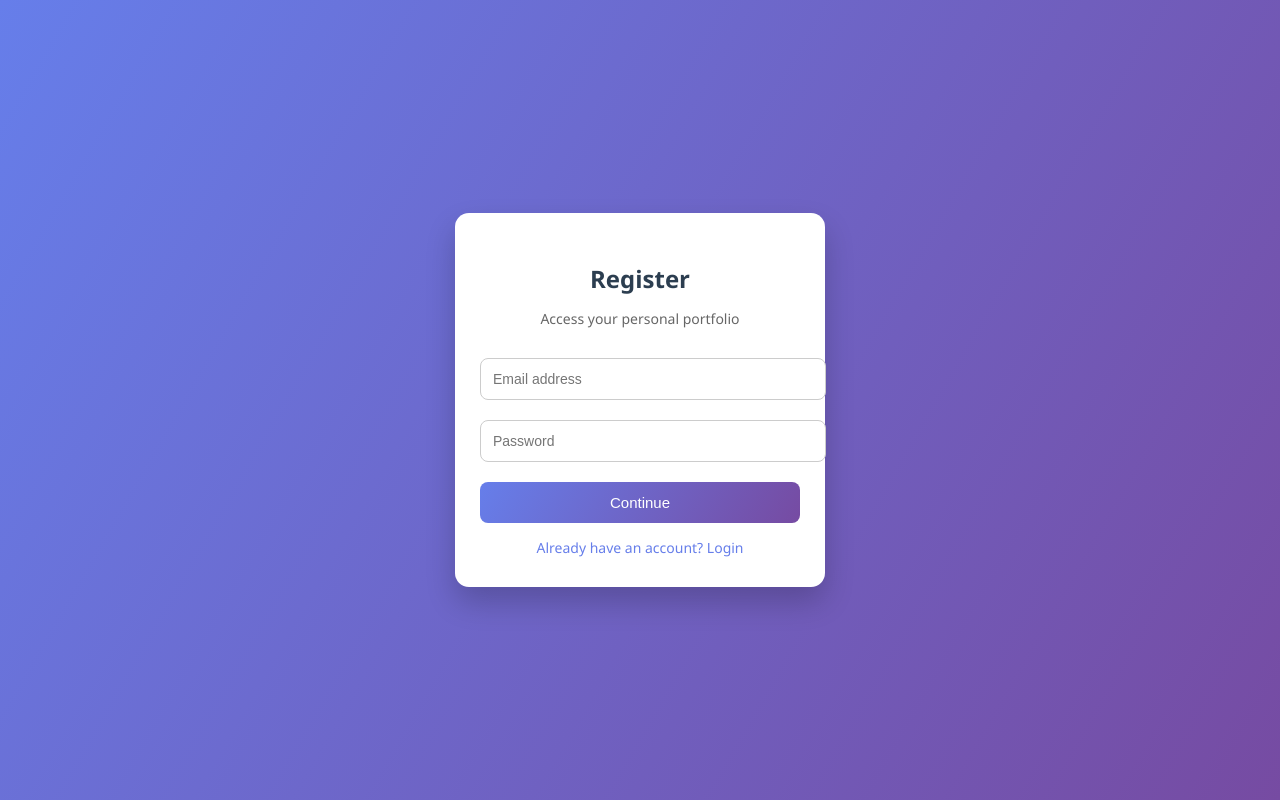
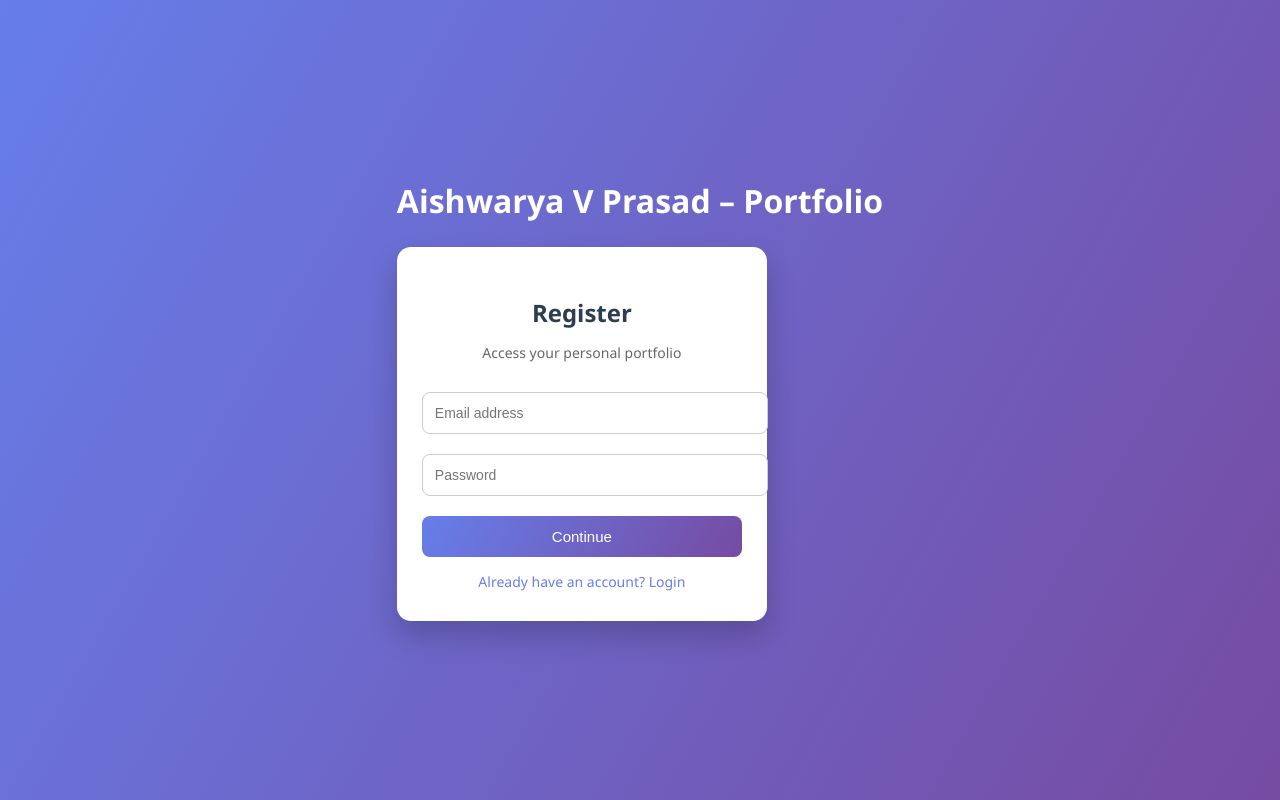
Before and after one commit to aishwarya-vp/mongodbportfolio, a website: page public/index.html in a window 1280 px wide. Drawn offline with Linux system fonts and the light colour scheme.

Commit message:
Update UI and localhost support

```diff
--- a/public/index.html
+++ b/public/index.html
@@ -1,7 +1,7 @@
 <!DOCTYPE html>
 <html lang="en">
 <head>
-    <title>Portfolio Login</title>
+    <title>Aishwarya V Prasad | Portfolio</title>
     <meta name="viewport" content="width=device-width, initial-scale=1.0">
 
     <style>
@@ -13,6 +13,18 @@
             justify-content: center;
             align-items: center;
             background: linear-gradient(120deg, #667eea, #764ba2);
+        }
+
+        .page {
+            text-align: center;
+        }
+
+        /* Top Title */
+        .main-title {
+            color: #ffffff;
+            font-size: 32px;
+            font-weight: 600;
+            margin-bottom: 25px;
         }
 
         .container {
@@ -36,13 +48,11 @@
         }
 
         h2 {
-            text-align: center;
             margin-bottom: 5px;
             color: #2c3e50;
         }
 
         .subtitle {
-            text-align: center;
             font-size: 14px;
             color: #666;
             margin-bottom: 20px;
@@ -104,8 +114,14 @@
 
 <body>
 
+<div class="page">
+    <!-- TOP TITLE -->
+    <div class="main-title">
+        Aishwarya V Prasad – Portfolio
+    </div>
+
+    <!-- LOGIN / REGISTER CARD -->
     <div class="container">
-
         <h2 id="formTitle">Register</h2>
         <p class="subtitle">Access your personal portfolio</p>
 
@@ -119,7 +135,7 @@
         <div class="link" onclick="toggleForm()">
             Already have an account? Login
         </div>
-
+    </div>
 </div>
 
 <script>
@@ -141,9 +157,7 @@
 
         const response = await fetch(url, {
             method: "POST",
-            headers: {
-                "Content-Type": "application/json"
-            },
+            headers: { "Content-Type": "application/json" },
             body: JSON.stringify({ email, password })
         });
 
```
Lines whose indentation alone changed are shown as unchanged.
